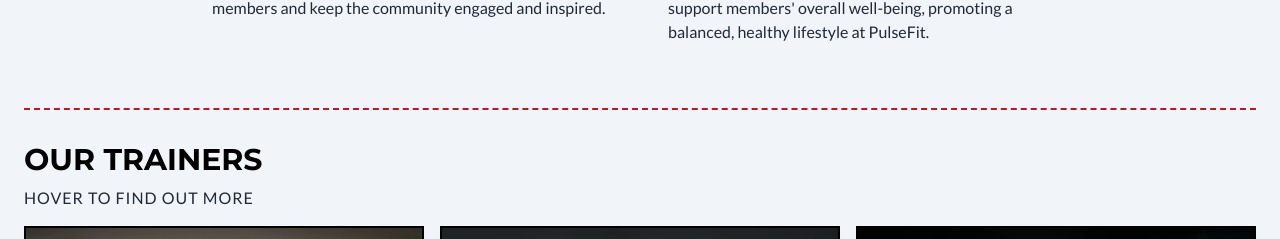
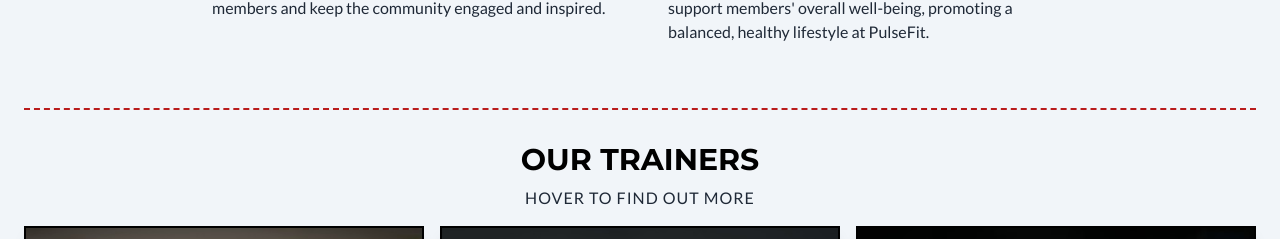
Before and after one commit to Quincy-Fer/pulse-fit, a Next.js app: page /about in a window 1280 px wide. Shown: the part 2974-3213 px from the top of the page. Built offline with nearby package versions, Linux system fonts and the light colour scheme.

Commit message:
Create skeleton files for classes

```diff
--- a/components/about/Trainers.tsx
+++ b/components/about/Trainers.tsx
@@ -5,8 +5,8 @@ const Trainers = () => {
   return (
     <section className="mx-auto pb-16">
       <div className="border-t-2 border-dashed border-accent mt-16"></div>
-      <h3 className="text-3xl mt-8">Our Trainers</h3>
-      <p className="tracking-[1px] uppercase text-base mt-2 text-gray-800">Hover To Find Out More</p>
+      <h3 className="text-3xl mt-8 text-center">Our Trainers</h3>
+      <p className="tracking-[1px] uppercase text-base mt-2 text-gray-800 text-center">Hover To Find Out More</p>
       <div className="grid grid-cols-3 gap-4 mt-4">
         {SUBPAGE_ABOUT_TRAINERS.map((item) => {
           return <TrainersCard {...item} />;
--- /dev/null
+++ b/components/classes/Calendar.tsx
@@ -0,0 +1,5 @@
+const Calendar = () => {
+  return <div>Calendar</div>;
+};
+
+export default Calendar;
--- /dev/null
+++ b/components/classes/Overview.tsx
@@ -0,0 +1,5 @@
+const Overview = () => {
+  return <div>Overview</div>;
+};
+
+export default Overview;
```
Also changed, not shown: components/classes/Descriptions.tsx (added).
